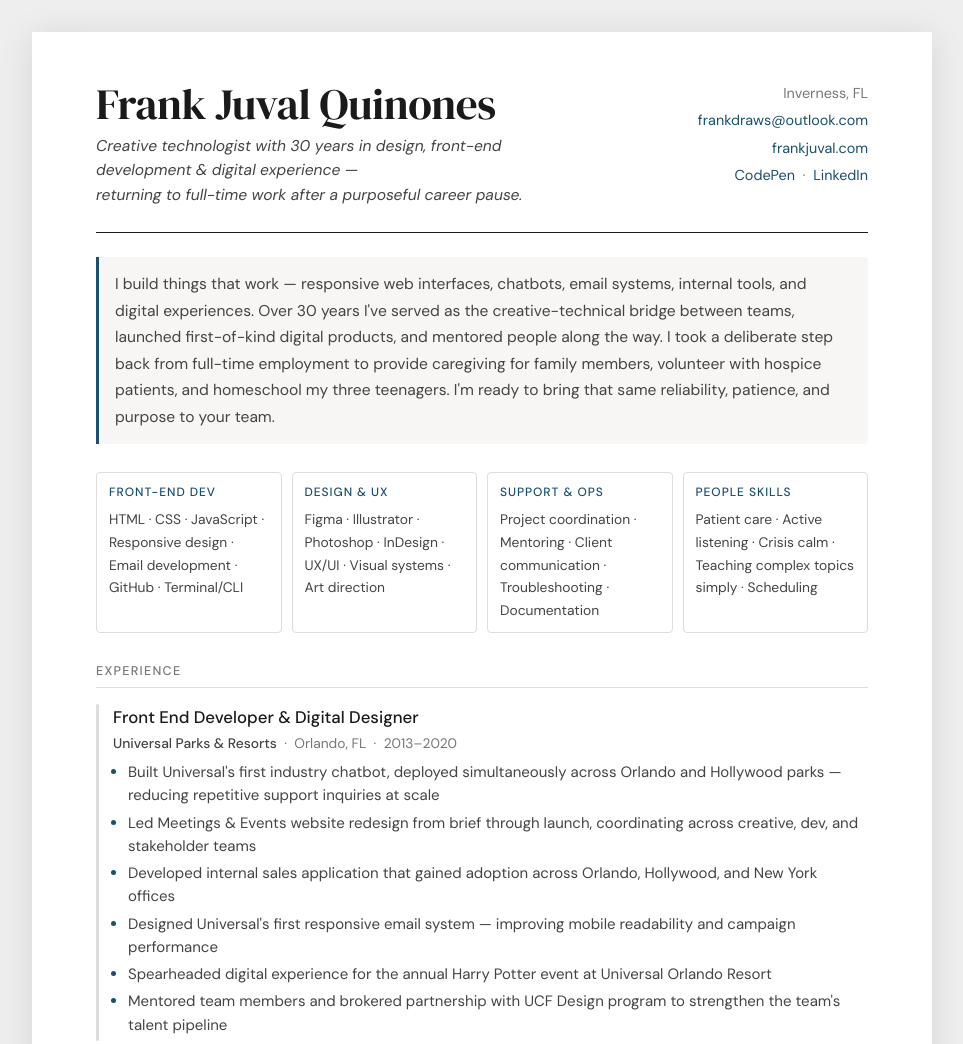
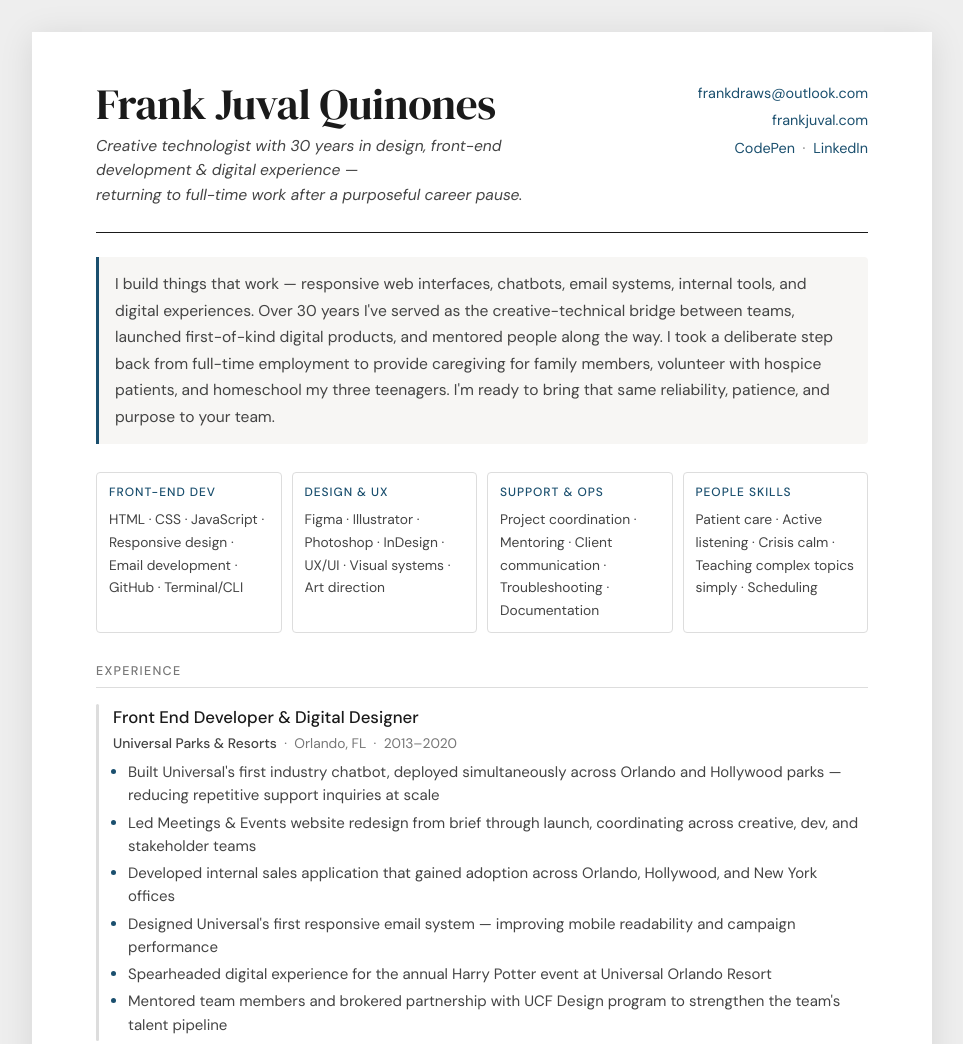
Before and after one commit to FrankDraws/online-resumes, a plain HTML site: page bce94c22ab544a2c/index.html in a window 1280 px wide. Shown: the top 1044 px of the page, without its empty margins (158-1121 px from the left). Drawn offline with Linux system fonts and the light colour scheme.

```diff
--- a/bce94c22ab544a2c/index.html
+++ b/bce94c22ab544a2c/index.html
@@ -203,7 +203,7 @@
 	  <div class="tagline">Creative technologist with 30 years in design, front-end development &amp; digital experience —<br>returning to full-time work after a purposeful career pause.</div>
 	</div>
 	<div class="contact-block">
-	  Inverness, FL<br>
+	  <!-- Inverness, FL<br> -->
 	  <a href="mailto:frankdraws@outlook.com">frankdraws@outlook.com</a><br>
 	  <a href="https://www.frankjuval.com" target="_blank">frankjuval.com</a><br>
 	  <a href="https://codepen.io/frankDraws/" target="_blank">CodePen</a> &nbsp;·&nbsp;
```
